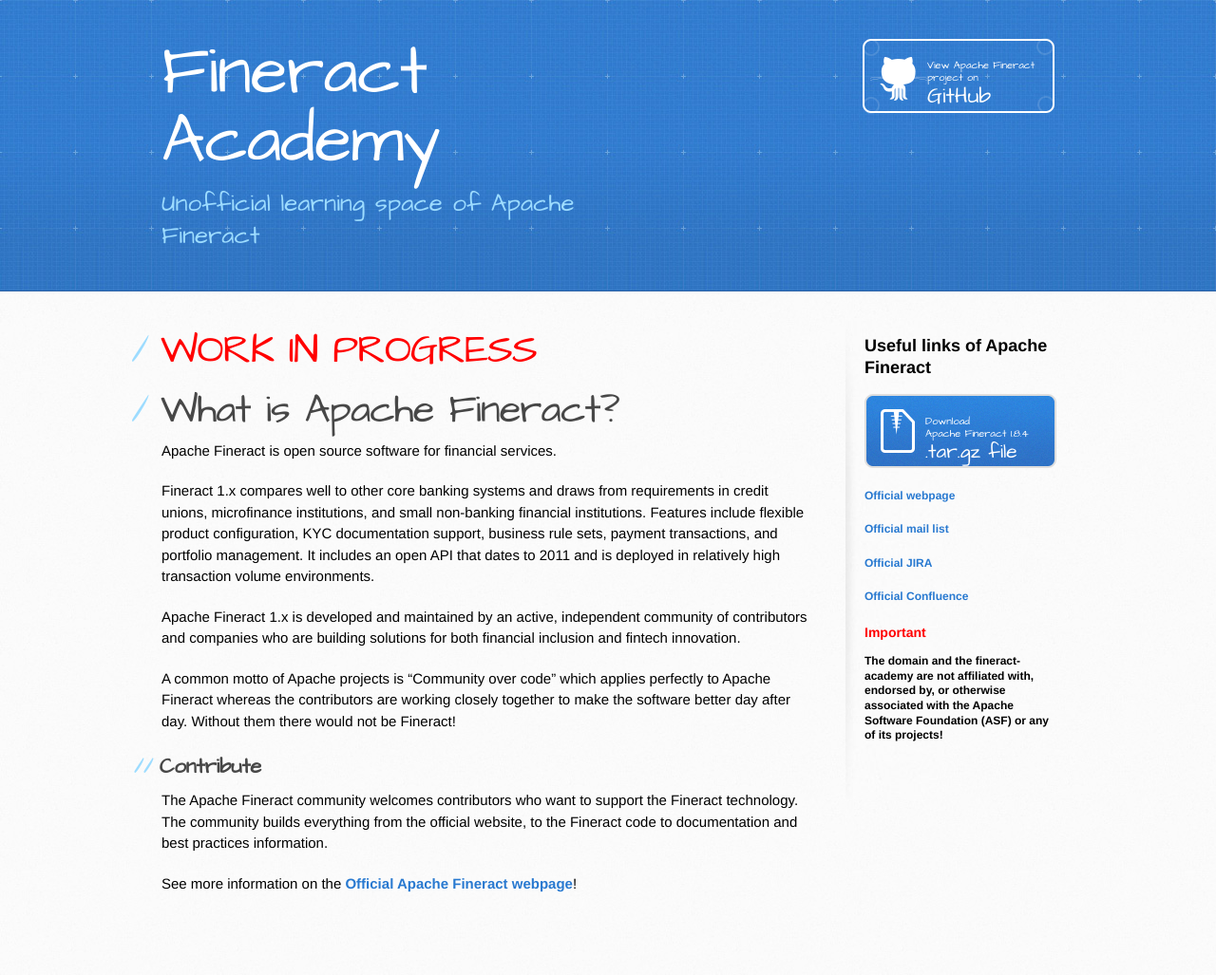
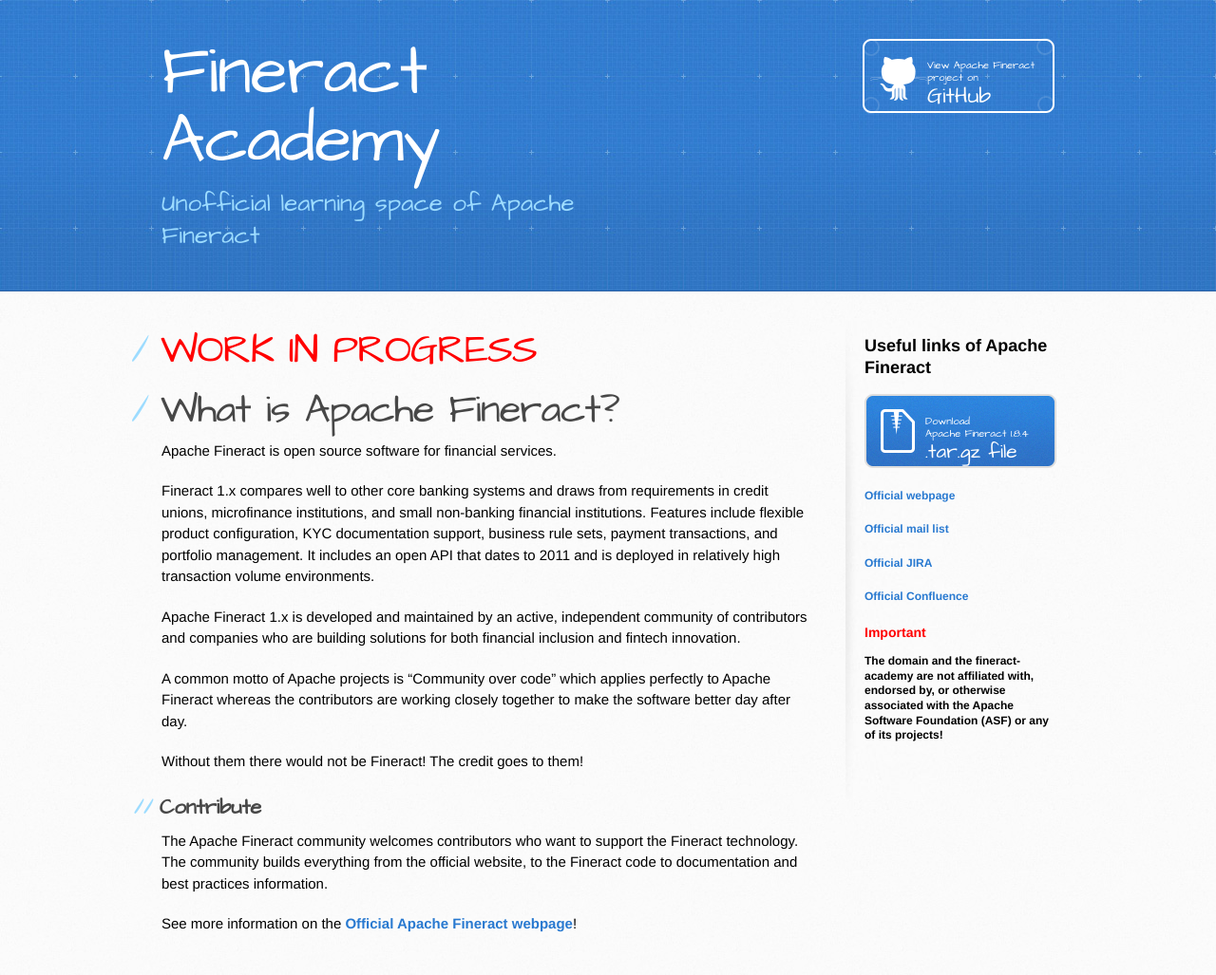
Before and after one commit to fineract-academy/pages, a Jekyll site: the page built from index.md, in a window 1280 px wide. Shown: the whole page at 95% size. Built offline with Jekyll 4.4.1, drawn with Linux system fonts in a browser that asks for light colours; before the commit the page ends 985 px from its top, so only the background shows below that.

Commit message:
Update index.md

```diff
--- a/index.md
+++ b/index.md
@@ -12,7 +12,9 @@ Fineract 1.x compares well to other core banking systems and draws from requirem
 
 Apache Fineract 1.x is developed and maintained by an active, independent community of contributors and companies who are building solutions for both financial inclusion and fintech innovation.
 
-A common motto of Apache projects is "Community over code" which applies perfectly to Apache Fineract whereas the contributors are working closely together to make the software better day after day. Without them there would not be Fineract!
+A common motto of Apache projects is "Community over code" which applies perfectly to Apache Fineract whereas the contributors are working closely together to make the software better day after day.
+
+Without them there would not be Fineract! The credit goes to them!
 
 ## Contribute
 
```
